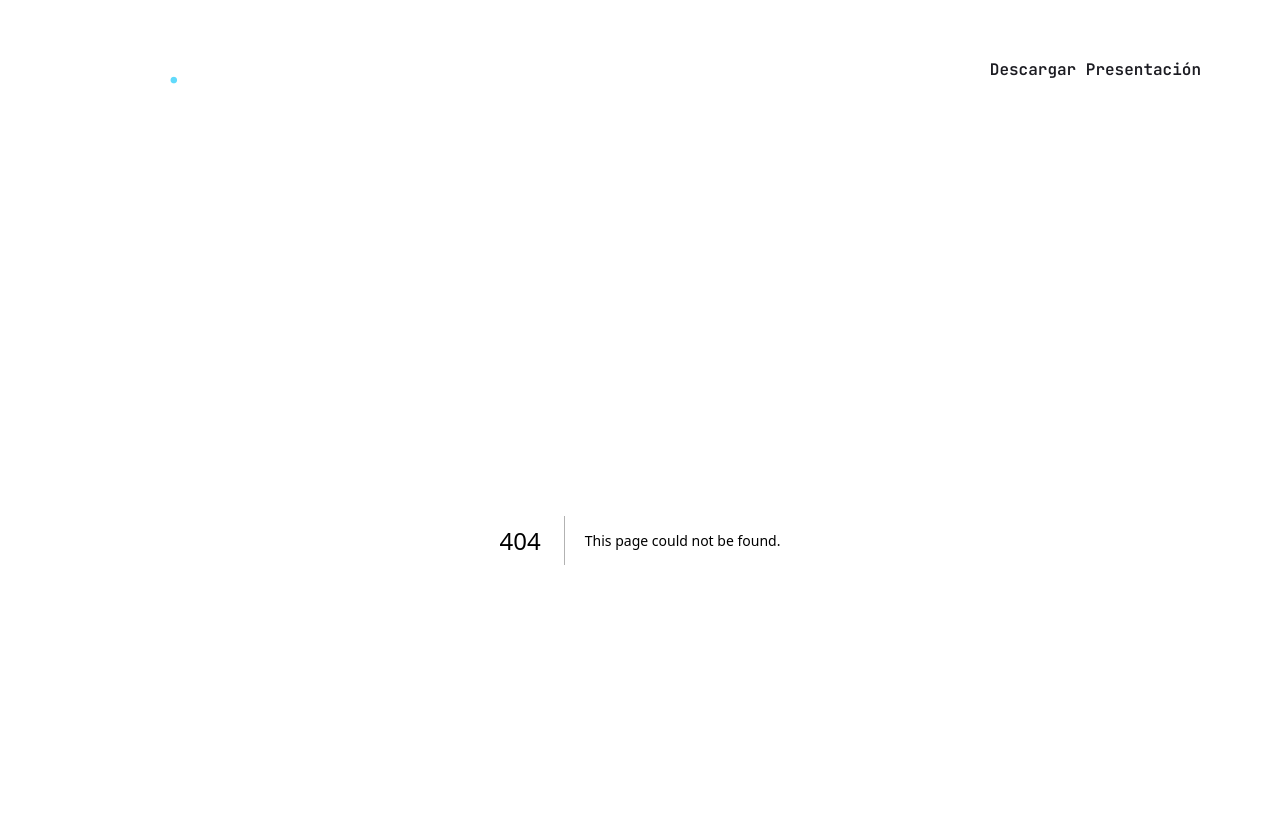
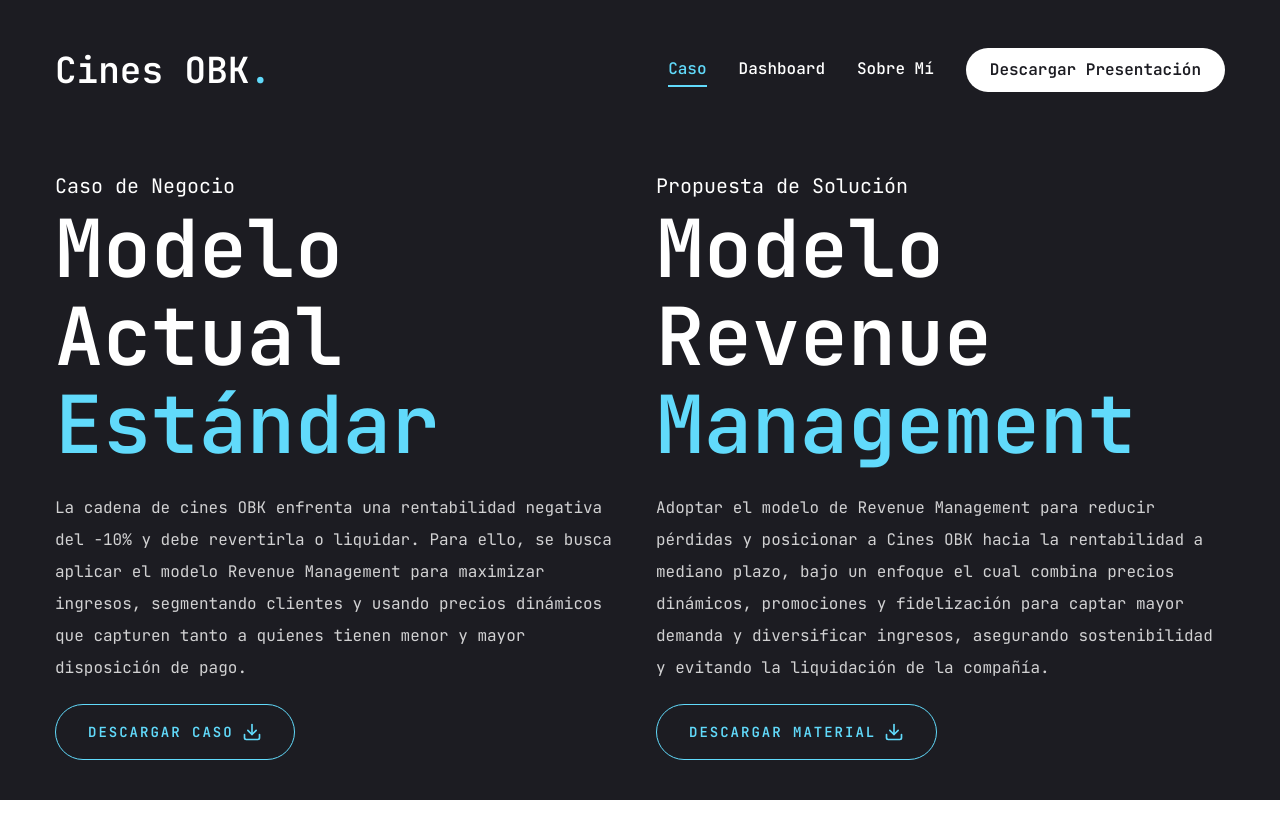
Before and after one commit to eduardo0804/cinesobk, a Next.js app: page /caso in a window 1280 px wide. Before the commit this address had no page. Shown: the top 838 px of the page. Built offline with nearby package versions, Linux system fonts and the light colour scheme.

Commit message:
Subiendo Últimos Cambios

```diff
--- a/app/negocio/page.jsx
+++ b/app/caso/page.jsx
@@ -2,18 +2,18 @@ import Variables from "@/components/Variables";
 import { Button } from "@/components/ui/button";
 import { FiDownload } from "react-icons/fi";
 
-const Negocio = () => {
+const Caso = () => {
   return (
     <section className="h-full">
       <div className="container mx-auto h-full">
         <div className="flex flex-col justify-between items-center xl:flex-row xl:pt-8 xl:pb-24 gap-8">
           {/* Sección Izquierda */}
           <div className="text-center xl:text-left flex-1">
-            <span className="text-xl">Practicante Pre Profesional Pricing</span>
+            <span className="text-xl">Caso de Negocio</span>
             <h1 className="h1 mb-6">
-              Caso de Negocio
+              Modelo Actual
               <br />
-              <span className="text-secondary">Cines OBK</span>
+              <span className="text-secondary">Estándar</span>
             </h1>
             <p className="max-w-[800px] mb-5 text-white/80">
               La cadena de cines OBK enfrenta una rentabilidad negativa del -10%
@@ -72,4 +72,4 @@ const Negocio = () => {
   );
 };
 
-export default Negocio;
+export default Caso;
--- a/components/Header.jsx
+++ b/components/Header.jsx
@@ -24,7 +24,7 @@ const Header = () => {
               isDashboard ? "text-primary" : "text-white"
             }`}
           >
-            Jesus<span className="text-secondary">.</span>
+            Cines OBK<span className="text-secondary">.</span>
           </h1>
         </Link>
 
--- a/components/MobileNav.jsx
+++ b/components/MobileNav.jsx
@@ -13,19 +13,19 @@ import { VisuallyHidden } from "@radix-ui/react-visually-hidden";
 
 const links = [
   {
-    name: "Sobre Mí",
-    path: "/",
+    name: "Caso",
+    path: "/caso",
   },
   {
     name: "Dashboard",
     path: "/dashboard",
   },
   {
-    name: "Negocio",
-    path: "/negocio",
+    name: "Sobre Mí",
+    path: "/",
   },
   {
-    name: "Descargar Presentación",
+    name: "Presentación",
     path: "/assets/CasoNegocio/Caso Cine OBK - BCP.pdf", // Ruta del archivo PDF/ Marca este enlace como una descarga
   },
 ];
@@ -61,7 +61,7 @@ const MobileNav = () => {
                   isDashboard ? "text-primary" : "text-white"
                 }`}
               >
-                SubZero<span className="text-secondary">.</span>
+                Cines OBK<span className="text-secondary">.</span>
               </h1>
             </Link>
           </SheetClose>
--- a/components/Nav.jsx
+++ b/components/Nav.jsx
@@ -4,16 +4,16 @@ import { usePathname } from "next/navigation"; // Importamos usePathname
 
 const links = [
   {
-    name: "Sobre Mí",
-    path: "/",
+    name: "Caso",
+    path: "/caso",
   },
   {
     name: "Dashboard",
     path: "/dashboard",
   },
   {
-    name: "Negocio",
-    path: "/negocio",
+    name: "Sobre Mí",
+    path: "/",
   },
 ];
 
```
